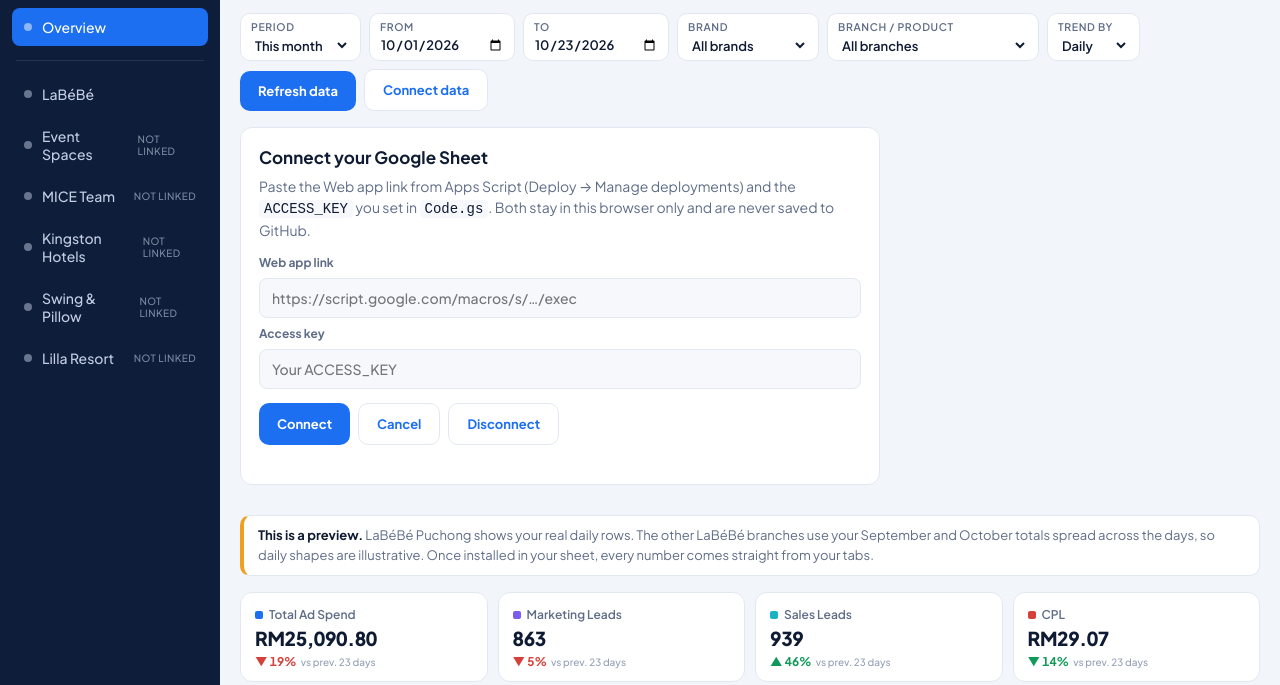
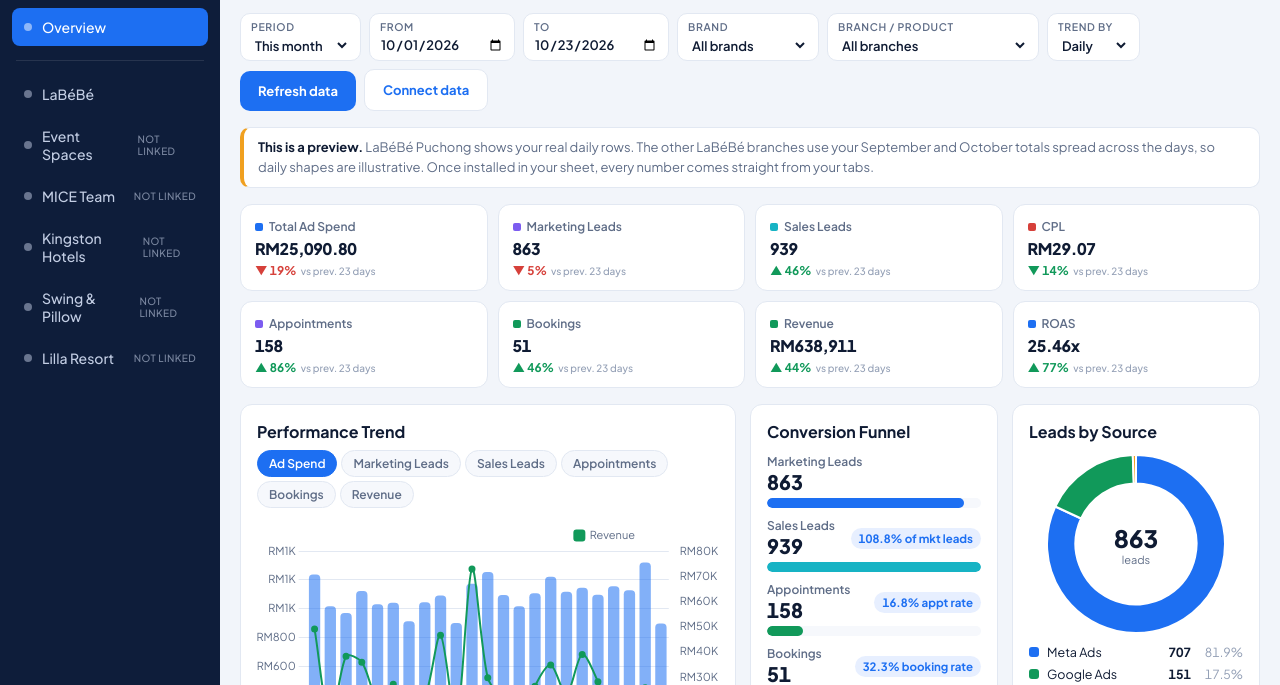
Before and after one commit to gfgcycheok/group-marketing-dashboard, a plain HTML site: page apps-script/Dashboard.html in a window 1280 px wide. Shown: the part 103-788 px from the top of the page. Drawn offline with nearby package versions, Linux system fonts and the light colour scheme.

Commit message:
Fix connect panel showing when already connected; fit KPI values
Co-Authored-By: Claude Opus 5.5 <noreply@anthropic.com>
Claude-Session: https://claude.ai/code/session_01QJVMQKi8XCsEe59zNDHfuk

```diff
--- a/apps-script/Dashboard.html
+++ b/apps-script/Dashboard.html
@@ -27,6 +27,7 @@
   --accent:#4a8dff; --accent-soft:#16284d; --teal:#2cc6d6; --violet:#9b80ff; --amber:#f5b440;
   --good:#3ccf87; --good-soft:#123326; --bad:#ff6b63; --bad-soft:#3a1a1c; --total:#2c2716; color-scheme:dark}
 *{box-sizing:border-box}
+[hidden]{display:none!important}
 html,body{margin:0}
 body{background:var(--bg);color:var(--ink);font-family:var(--font);font-size:14px;-webkit-font-smoothing:antialiased}
 .app{display:grid;grid-template-columns:220px minmax(0,1fr);min-height:100vh}
@@ -75,7 +76,7 @@ body{background:var(--bg);color:var(--ink);font-family:var(--font);font-size:14p
 .kpi{background:var(--surface);border:1px solid var(--line);border-radius:var(--r);padding:14px 14px 12px;display:flex;flex-direction:column;gap:4px;min-width:0}
 .kpi .l{font-size:12px;color:var(--muted);font-weight:600;display:flex;align-items:center;gap:6px}
 .kpi .l i{width:8px;height:8px;border-radius:2px;flex:none}
-.kpi .v{font-size:clamp(17px,1.5vw,22px);font-weight:800;letter-spacing:-.02em;font-variant-numeric:tabular-nums;white-space:nowrap;overflow:hidden;text-overflow:ellipsis}
+.kpi .v{font-size:clamp(16px,1.2vw,22px);font-weight:800;letter-spacing:-.02em;font-variant-numeric:tabular-nums;white-space:nowrap;overflow:hidden;text-overflow:ellipsis}
 .kpi .d{font-size:12px;font-weight:700;font-variant-numeric:tabular-nums}
 .kpi .d small{font-weight:500;color:var(--faint);margin-left:4px}
 .up{color:var(--good)} .down{color:var(--bad)} .flat{color:var(--faint)}
```
Also changed, not shown: index.html (+2 -1 lines).
